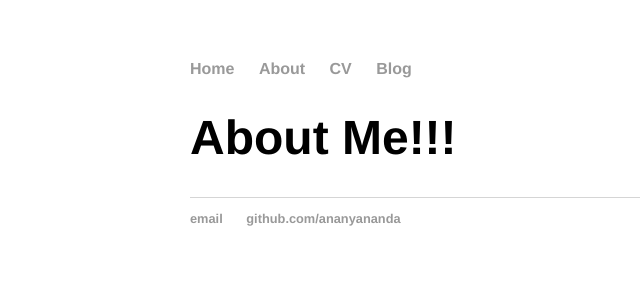
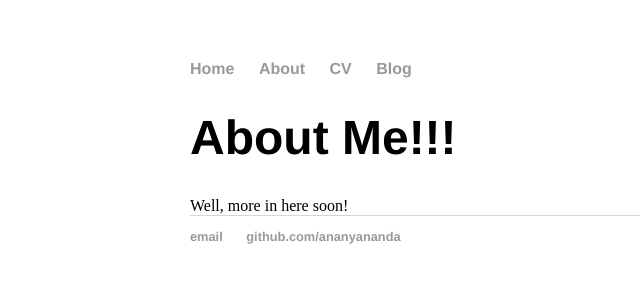
Before and after one commit to ananyananda/ananyananda.github.io, a Jekyll site: the page built from about/index.html, in a window 1280 px wide. Shown: the top 300 px of the page, without its empty margins (2-642 px from the left). Built offline with Jekyll 4.4.1, drawn with Linux system fonts in a browser that asks for light colours.

Commit message:
Update index.html

```diff
--- a/about/index.html
+++ b/about/index.html
@@ -3,3 +3,4 @@ layout: default
 title: About Me!!!
 ---
 <h1>{{ page.title }}</h1>
+Well, more in here soon!
```
